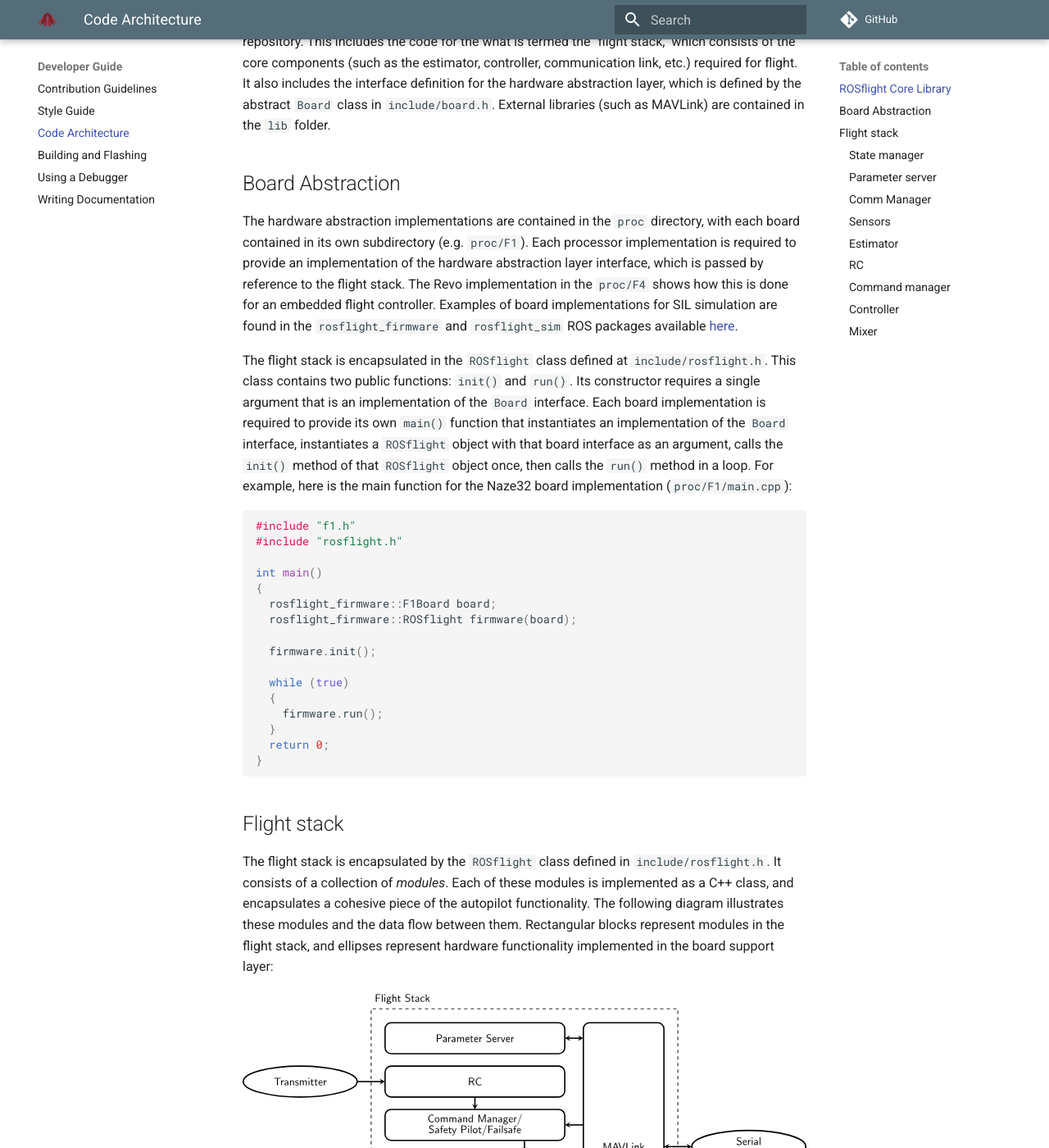
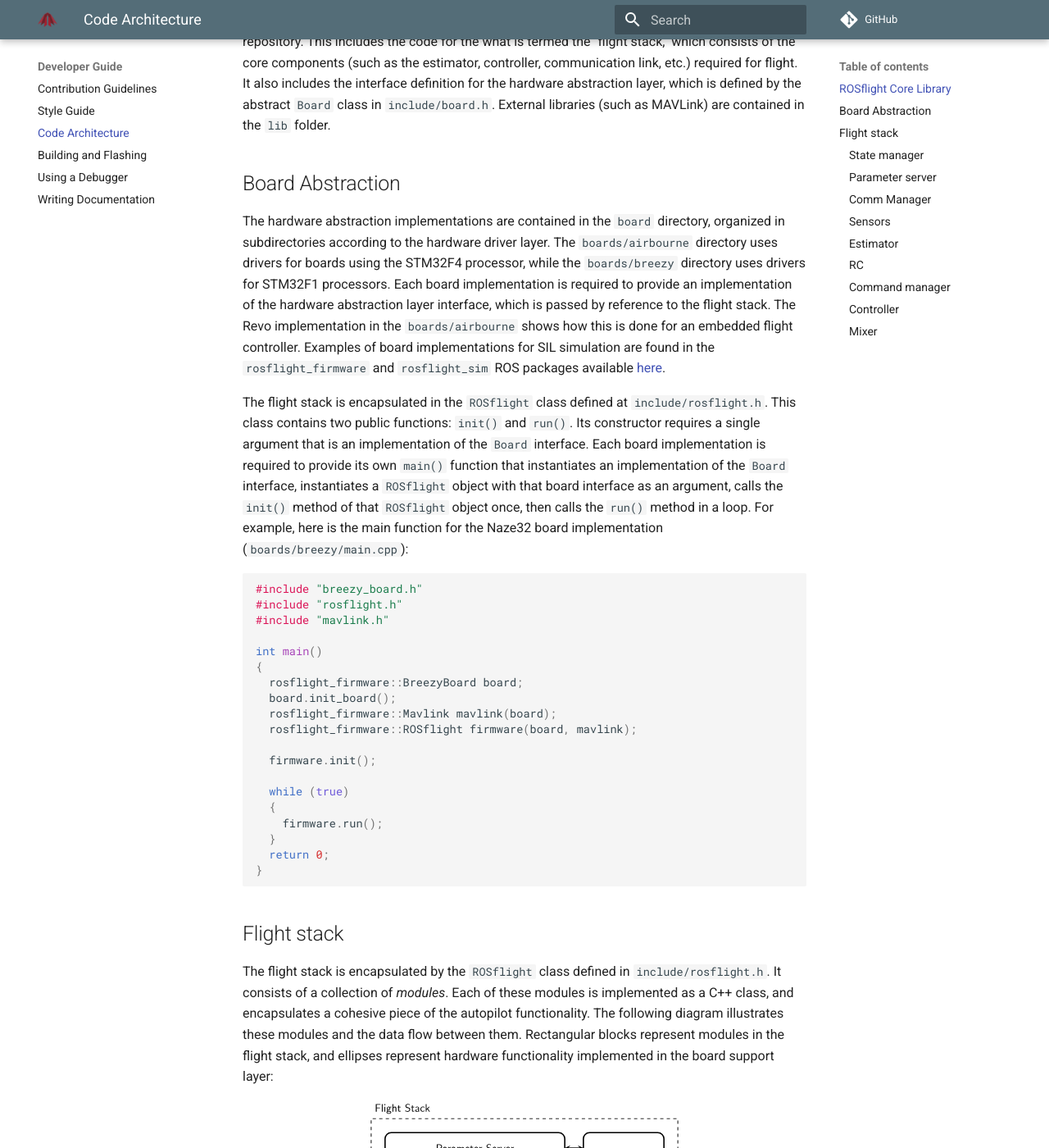
Before and after one commit to rosflight/rosflight_firmware, an MkDocs documentation site: the page built from docs/developer-guide/code-architecture.md, in a window 1280 px wide and 1400 px high, scrolled down 757 px. Shown: the whole window at 82% size. Built offline with MkDocs 1.6.1 and Material for MkDocs 9.7.7, drawn with Linux system fonts in a browser that asks for light colours; formulas are drawn with MathJax 3; comment, search, counter and statistics services are not loaded; old or Windows-style settings are respelled for this version of MkDocs.

Commit message:
Minor documentation changes and cleanup

````diff
--- a/docs/developer-guide/code-architecture.md
+++ b/docs/developer-guide/code-architecture.md
@@ -15,25 +15,29 @@ External libraries (such as MAVLink) are contained in the `lib` folder.
 
 ## Board Abstraction
 
-The hardware abstraction implementations are contained in the `proc` directory, with each board contained in its own subdirectory (e.g. `proc/F1`).
-Each processor implementation is required to provide an implementation of the hardware abstraction layer interface, which is passed by reference to the flight stack.
-The Revo implementation in the `proc/F4` shows how this is done for an embedded flight controller.
+The hardware abstraction implementations are contained in the `board` directory, organized in subdirectories according to the hardware driver layer.
+The `boards/airbourne` directory uses drivers for boards using the STM32F4 processor, while the `boards/breezy` directory uses drivers for STM32F1 processors.
+Each board implementation is required to provide an implementation of the hardware abstraction layer interface, which is passed by reference to the flight stack.
+The Revo implementation in the `boards/airbourne` shows how this is done for an embedded flight controller.
 Examples of board implementations for SIL simulation are found in the `rosflight_firmware` and `rosflight_sim` ROS packages available [here](https://github.com/rosflight/rosflight).
 
 The flight stack is encapsulated in the `ROSflight` class defined at `include/rosflight.h`.
 This class contains two public functions: `init()` and `run()`.
 Its constructor requires a single argument that is an implementation of the `Board` interface.
 Each board implementation is required to provide its own `main()` function that instantiates an implementation of the `Board` interface, instantiates a `ROSflight` object with that board interface as an argument, calls the `init()` method of that `ROSflight` object once, then calls the `run()` method in a loop.
-For example, here is the main function for the Naze32 board implementation (`proc/F1/main.cpp`):
+For example, here is the main function for the Naze32 board implementation (`boards/breezy/main.cpp`):
 
 ``` C++
-#include "f1.h"
+#include "breezy_board.h"
 #include "rosflight.h"
+#include "mavlink.h"
 
 int main()
 {
-  rosflight_firmware::F1Board board;
-  rosflight_firmware::ROSflight firmware(board);
+  rosflight_firmware::BreezyBoard board;
+  board.init_board();
+  rosflight_firmware::Mavlink mavlink(board);
+  rosflight_firmware::ROSflight firmware(board, mavlink);
 
   firmware.init();
 
````
Also changed, not shown: docs/developer-guide/building-flashing.md (+3 -1 lines), docs/developer-guide/debugging.md (+2 -2 lines), docs/user-guide/autopilot-setup.md (+1 -1 lines).
